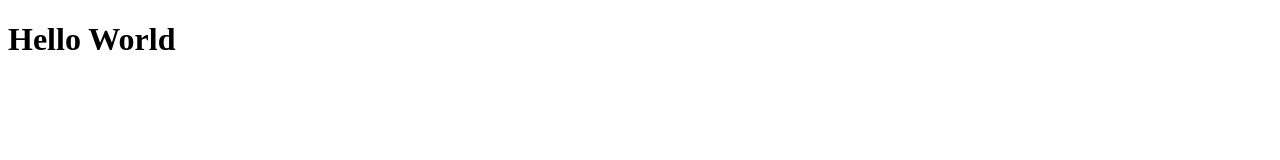
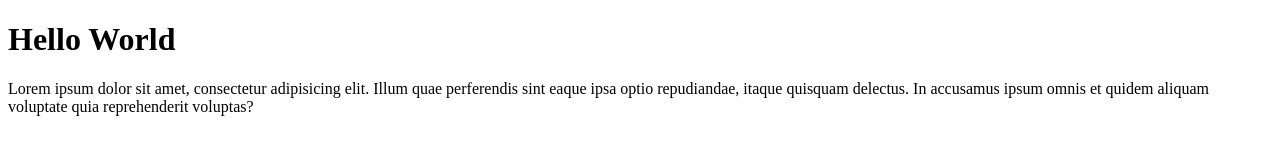
Before and after one commit to ericoacguedes/projeto-1, a plain HTML site: page index.html in a window 1280 px wide. Drawn offline with Linux system fonts and the light colour scheme.

Commit message:
Adcionado paragrafo

```diff
--- a/index.html
+++ b/index.html
@@ -6,5 +6,6 @@
     </head>
     <body>
         <h1>Hello World</h1>
+        <p>Lorem ipsum dolor sit amet, consectetur adipisicing elit. Illum quae perferendis sint eaque ipsa optio repudiandae, itaque quisquam delectus. In accusamus ipsum omnis et quidem aliquam voluptate quia reprehenderit voluptas?</p>
     </body>
 </html>
```
